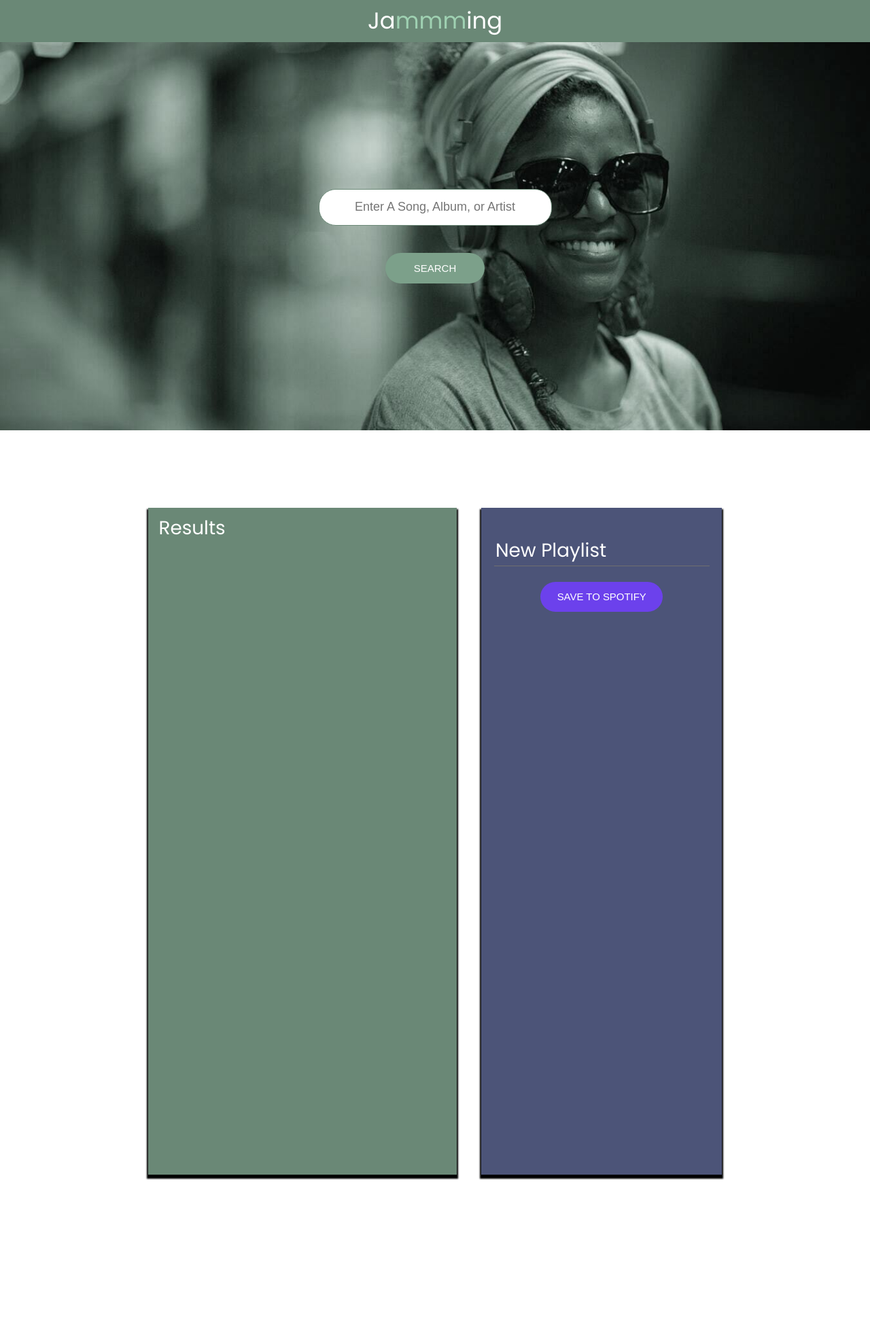
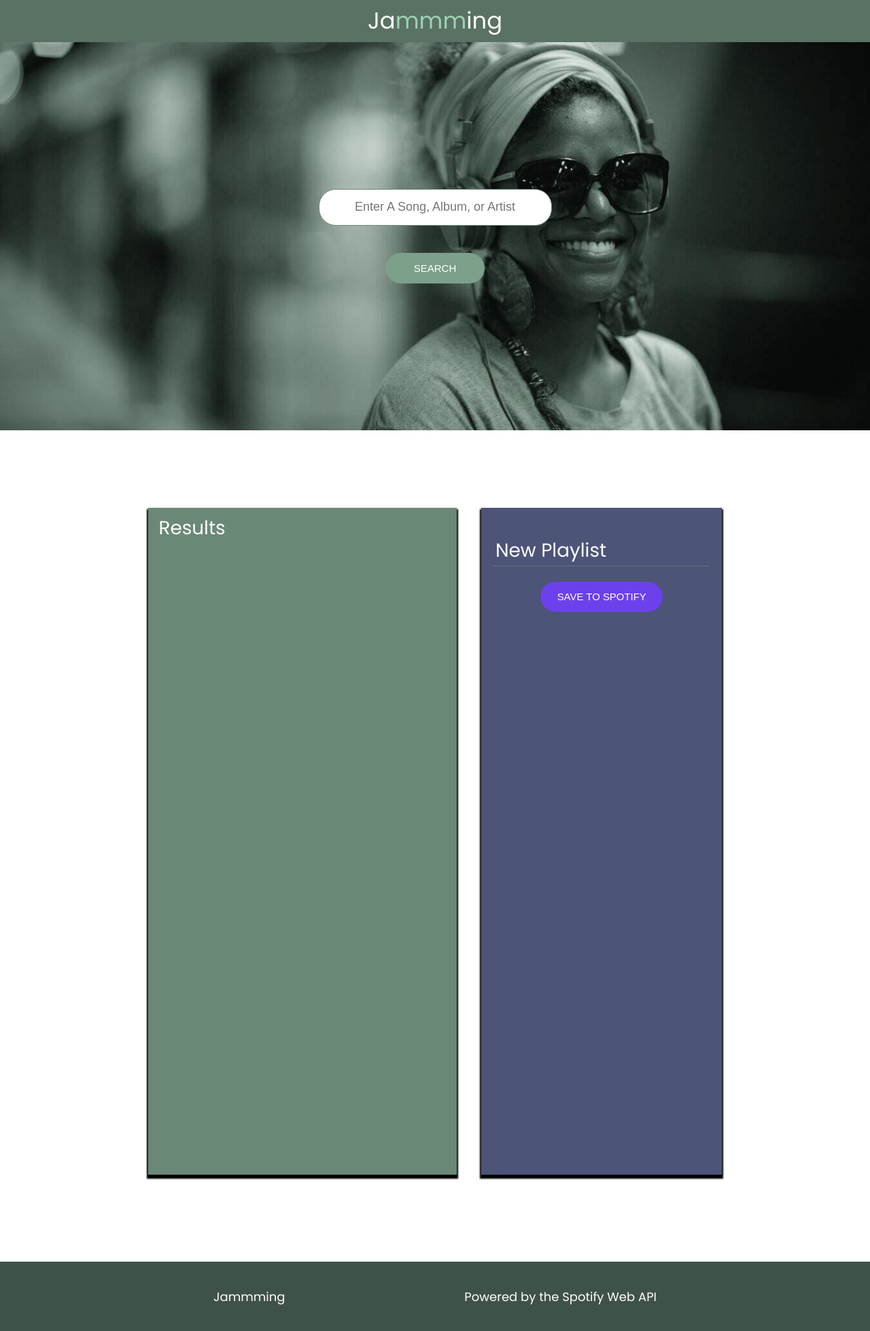
Before and after one commit to knorful/Jamming, a React (Create React App) app: page / in a window 1280 px wide. Shown: the whole page at 68% size. Before the commit the page ends 1856 px from the top, so only its background shows below. Built offline with nearby package versions, Linux system fonts and the light colour scheme.

Commit message:
darken navbar and add footer

```diff
--- a/src/Components/App/App.css
+++ b/src/Components/App/App.css
@@ -2,6 +2,7 @@ body,
 html,
 #root {
   height: 100%;
+  font-family: "Poppins", sans-serif;
 }
 
 html {
@@ -10,9 +11,9 @@ html {
 
 h1 {
   padding: 0.77rem 0;
-  background-color: rgb(106, 136, 118);
+  background-color: rgb(89, 114, 99);
   text-align: center;
-  font-family: "Poppins", sans-serif;
+  /* font-family: "Poppins", sans-serif; */
   font-size: 1.88rem;
   color: #fff;
 }
@@ -22,13 +23,11 @@ h1 .highlight {
 }
 
 h2 {
-  font-family: "Poppins", sans-serif;
   font-size: 1.55rem;
 }
 
 .App {
   height: 100%;
-  font-family: "Work Sans", sans-serif;
   font-weight: 500;
   color: #fff;
 }
@@ -39,6 +38,18 @@ h2 {
   padding: 0 17% 10%;
 }
 
+footer {
+  display: flex;
+  justify-content: center;
+  border-top: 1px solid rgb(63, 82, 71);
+  background-color: rgb(63, 82, 71);
+  color: white;
+}
+
+footer p {
+  margin: 2.33rem 7.33rem;
+}
+
 @media only screen and (max-width: 1020px) {
   .App-playlist {
     align-items: center;
--- a/src/Components/App/App.js
+++ b/src/Components/App/App.js
@@ -83,6 +83,10 @@ class App extends Component {
             />
           </div>
         </main>
+        <footer>
+          <p>Jammming</p>
+          <p>Powered by the Spotify Web API</p>
+        </footer>
       </div>
     );
   }
```
